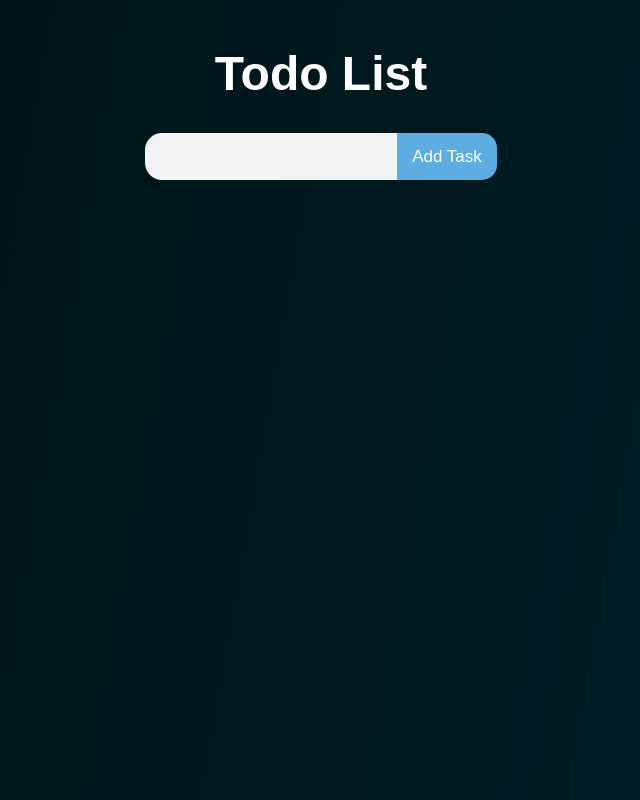
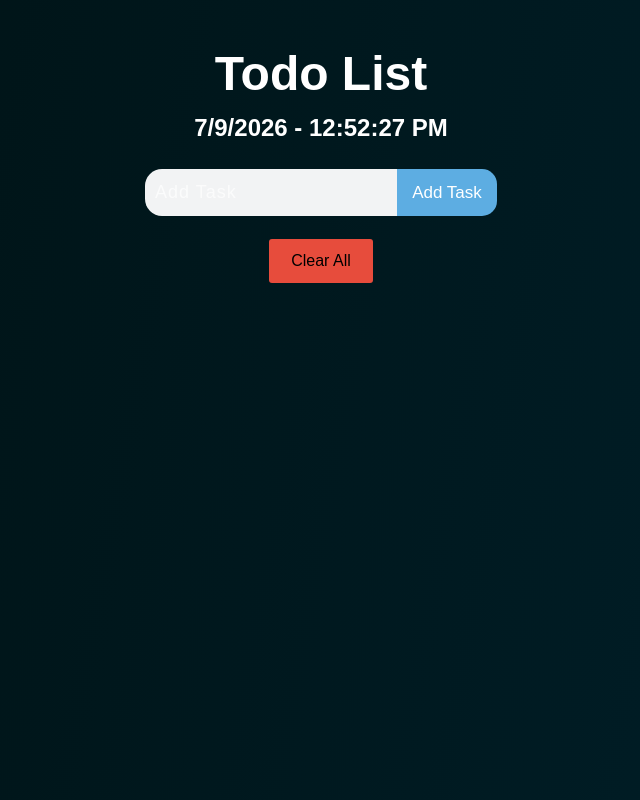
Before and after one commit to palak-bajpai-039/todo_app, a React (Vite) app: page / in a window 1280 px wide. Shown: the whole page, without its empty margins (319-959 px from the left). Built offline with nearby package versions, Linux system fonts and the light colour scheme.

Commit message:
shortCircuitEvaluation

```diff
--- a/src/App.jsx
+++ b/src/App.jsx
@@ -1,6 +1,6 @@
-// import { Todo } from "./todo/todo";
-import { Keys } from "./keys";
+import { Todo } from "./todo/todo";
+//import { Keys } from "./keys";
 
 export const App = () => {
-  return <Keys />;
+  return <Todo />;
 };
```
